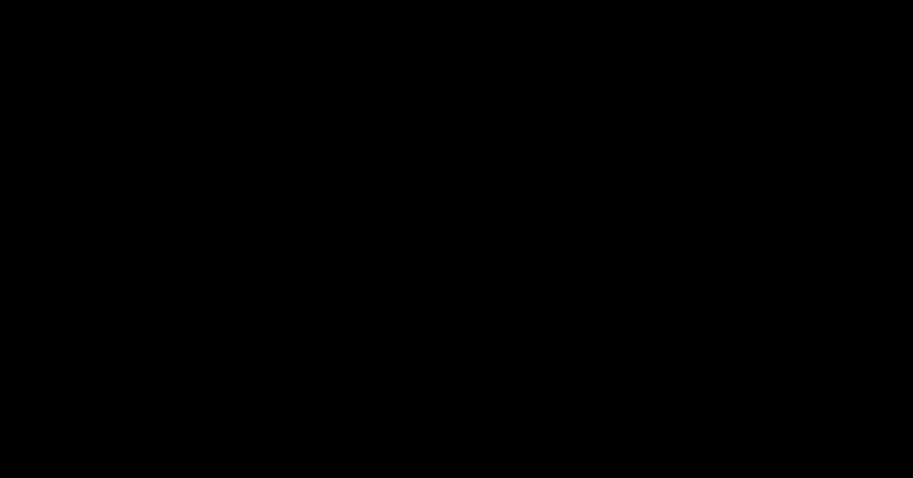
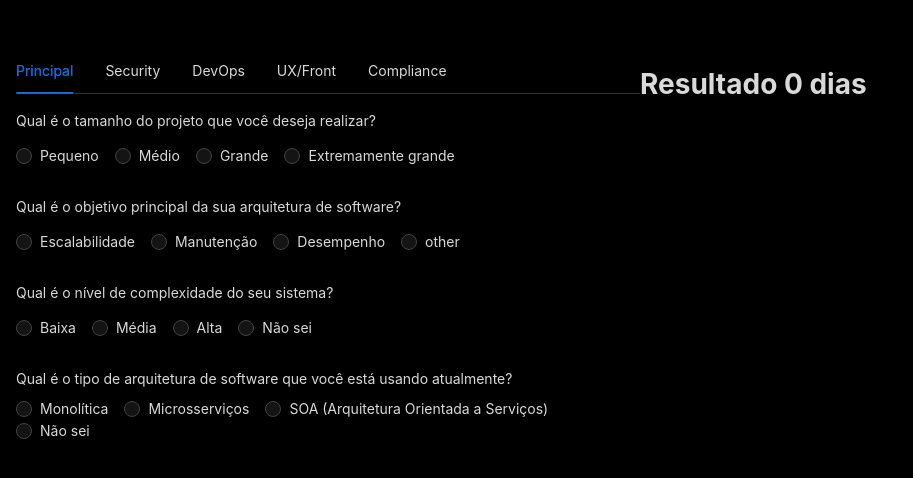
Before and after one commit to velrino/architecture-assessment, a React (Create React App) app: page / in a window 1280 px wide. Shown: the top 478 px of the page, without its empty margins (0-913 px from the left). Built offline with nearby package versions, Linux system fonts and the light colour scheme.

Commit message:
Removed /home

```diff
--- a/src/App.tsx
+++ b/src/App.tsx
@@ -8,20 +8,21 @@ import { Main } from './components/main';
 import { HomePage } from './page/home';
 
 function App() {
-  return (<ConfigProvider theme={{
-    algorithm: theme.darkAlgorithm,
-  }}>
+  return (
+    <ConfigProvider theme={{ algorithm: theme.darkAlgorithm }}>
       <Routes>
         {/** Protected Routes */}
         {/** Wrap all Route under ProtectedRoutes element */}
-      <Route path='*' element={<Navigate replace to="home" />} />
         <Route path="/" element={<Main />}>
-        <Route path="/" element={<PublicRoutes />}>
-          <Route path="home" element={<HomePage />} />
+          <Route path="/" element={<ProtectedRoutes />}>
+            <Route path="" element={<HomePage />} />
           </Route>
         </Route>
+        {/** Fallback route for all other routes */}
+        <Route path="*" element={<Navigate replace to="/" />} />
       </Routes>
-  </ConfigProvider>);
+    </ConfigProvider>
+  );
 }
 
 export default App;
--- a/src/utils/route/index.tsx
+++ b/src/utils/route/index.tsx
@@ -12,5 +12,6 @@ export const ProtectedRoutes = (props: any) => {
 }
 
 export const PublicRoutes = (props: any) => {
+    console.log({props })
     return false ? <Navigate to="/home" /> : <Outlet />
 }
```
Lines whose indentation alone changed are shown as unchanged.
